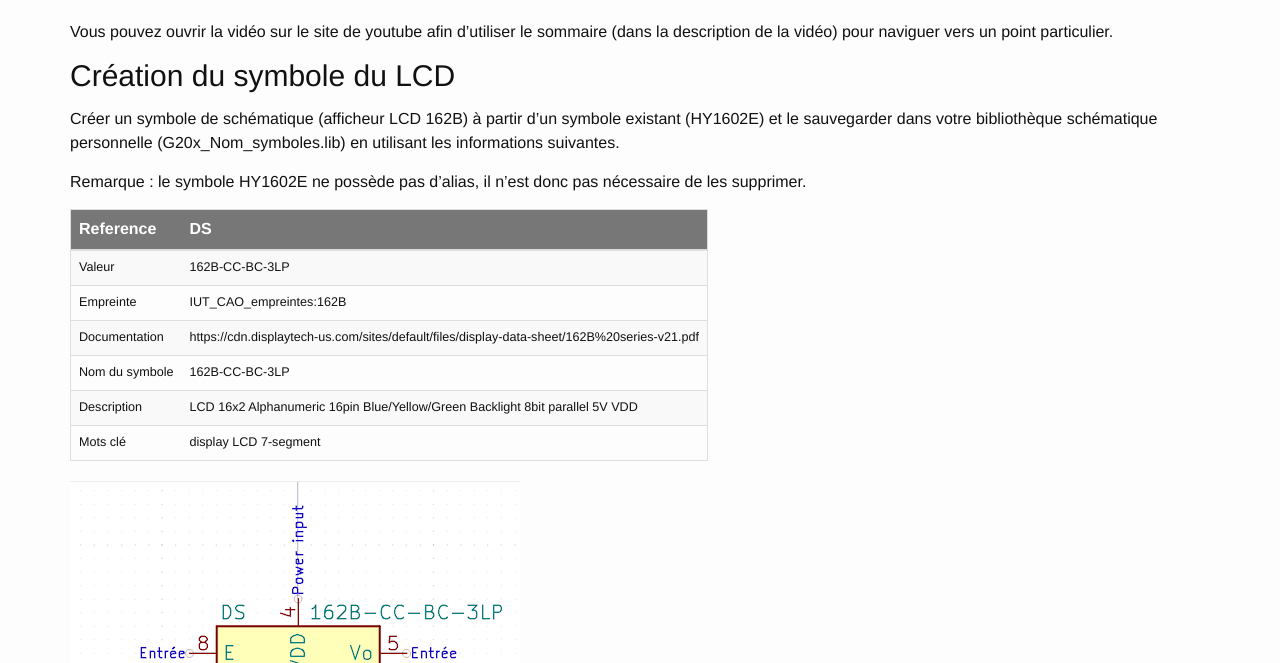
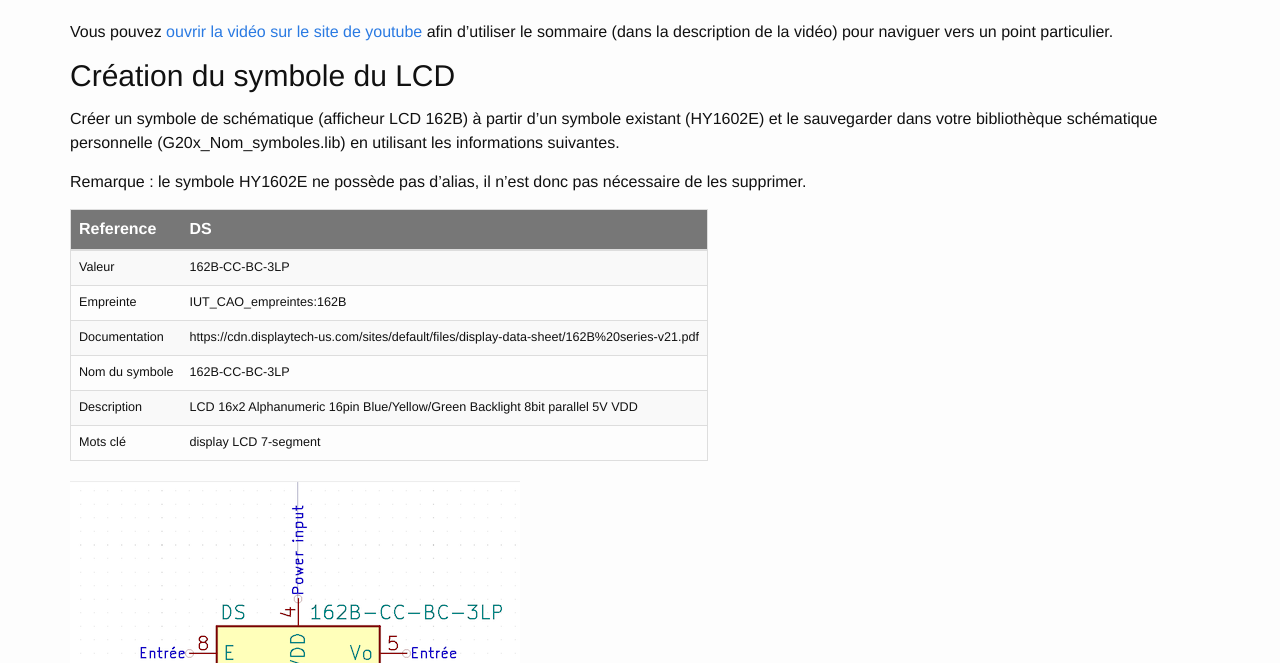
Before and after one commit to geiilyon/cao-geii-lyon, a Jekyll site: the page built from _collection_enonces/tp2.md, in a window 1280 px wide and 900 px high, scrolled down 2988 px, cut to the strip 237-900 px from the top of the window. Built offline with Jekyll 4.4.1, drawn with Linux system fonts in a browser that asks for light colours; nearby versions of some CDN libraries; library files that are not in the unit come from our copies; part of the change alters nothing that is shown.

```diff
--- a/_collection_enonces/tp2.md
+++ b/_collection_enonces/tp2.md
@@ -58,7 +58,7 @@ Les informations nécessaires à la création de ce composant sont présentes da
 
 {% include youtube_video.html youtube_id="we7QEF_KYRw" %}
 
-Vous pouvez ouvrir la vidéo sur le site de youtube afin d'utiliser le sommaire (dans la description de la vidéo) pour naviguer vers un point particulier.
+Vous pouvez [ouvrir la vidéo sur le site de youtube](https://www.youtube.com/watch?v=we7QEF_KYRw) afin d'utiliser le sommaire (dans la description de la vidéo) pour naviguer vers un point particulier.
 
 ## Création du symbole du LCD
 
```
